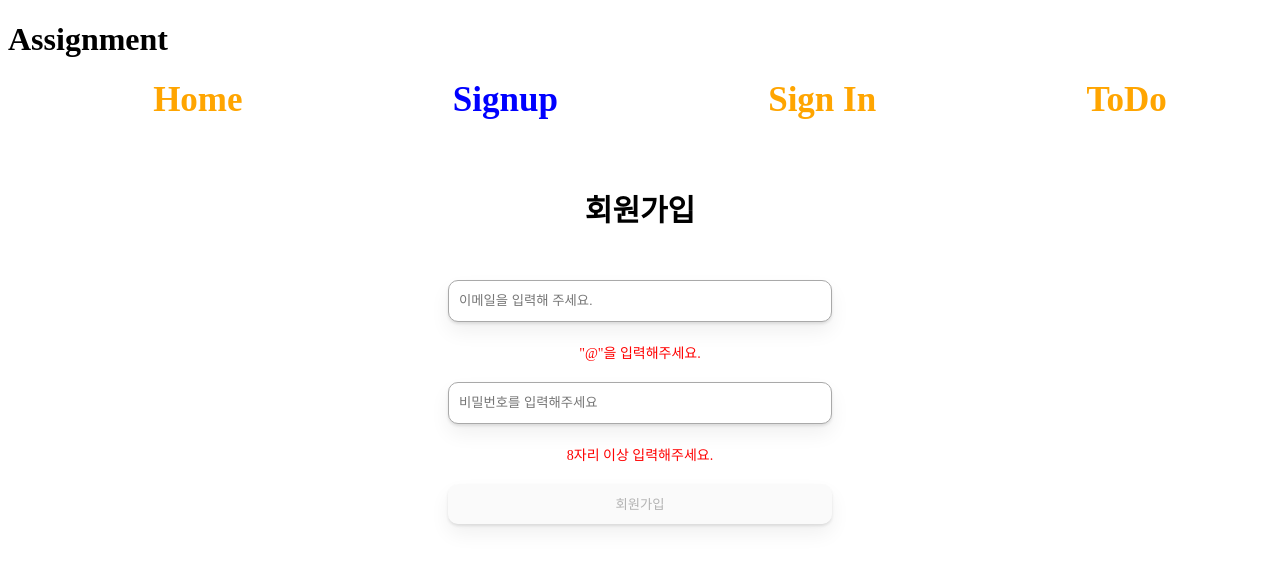
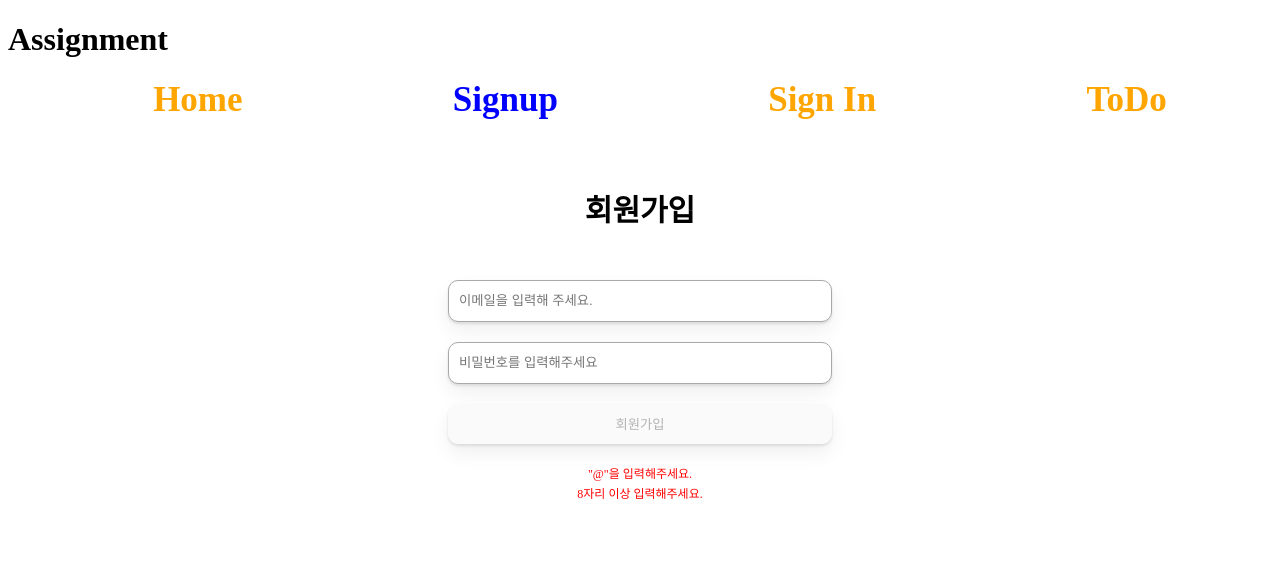
Before and after one commit to seovee/wanted-pre-onboarding-frontend, a React (Create React App) app: page /signup in a window 1280 px wide. Shown: the top 566 px of the page. Built offline with nearby package versions, Linux system fonts and the light colour scheme.

Commit message:
회원가입 페이지 CSS 수정

```diff
--- a/src/components/Button.jsx
+++ b/src/components/Button.jsx
@@ -16,7 +16,7 @@ function Button({ title, disabled }) {
         <ButtonComponent>{title}</ButtonComponent>
       ) : (
         <ButtonComponent disabled={!disabled} style={{ cursor: "not-allowed" }}>
-          회원가입
+          {title}
         </ButtonComponent>
       )}
     </>
--- a/src/screens/Signup.jsx
+++ b/src/screens/Signup.jsx
@@ -1,7 +1,8 @@
 import { styled } from "styled-components";
 import Container from "../components/Container";
 import Button from "../components/Button";
-import { useCallback, useState } from "react";
+import { useState } from "react";
+import { useNavigate } from "react-router-dom";
 
 const SignupTitle = styled.h1`
   font-size: 30px;
@@ -24,9 +25,15 @@ const SignupInput = styled.input`
   box-shadow: 0 2px 3px rgba(0, 0, 0, 0.1), 0 10px 20px rgba(0, 0, 0, 0.06);
 `;
 
+const SignupAlertContainer = styled.div`
+  margin-top: 20px;
+  display: flex;
+  flex-direction: column;
+`;
+
 const SignupAlert = styled.p`
   text-align: center;
-  font-size: 14px;
+  font-size: 12px;
   color: red;
   margin: 0;
   padding: 0;
@@ -37,6 +44,7 @@ const SignupAlert = styled.p`
 function Signup() {
   const [email, setEmail] = useState("");
   const [password, setPassword] = useState("");
+  const navigate = useNavigate();
 
   const onChangeEmail = (e) => {
     const emailValue = e.target.value;
@@ -51,32 +59,36 @@ function Signup() {
   const isValidEmail = email.includes("@");
   const isValidPassword = password.length > 7;
   const buttonActive = isValidEmail && isValidPassword === true;
-  console.log(buttonActive);
+
+  const SignSubmit = async (e) => {
+    e.preventDefault();
+    navigate("/signin");
+  };
 
   return (
     <Container>
       <SignupTitle>회원가입</SignupTitle>
-      <SignupForm>
+      <SignupForm onSubmit={SignSubmit}>
         <SignupInput
           type="email"
-          aria-label="이메일"
           name="email"
           placeholder="이메일을 입력해 주세요."
           onChange={onChangeEmail}
         />
-        {!isValidEmail ? <SignupAlert>"@"을 입력해주세요.</SignupAlert> : null}
         <SignupInput
           type="password"
-          aria-label="비밀번호"
           name="password"
           placeholder="비밀번호를 입력해주세요"
           onChange={onChangePassword}
         />
+        <Button title="회원가입" disabled={buttonActive} />
+      </SignupForm>
+      <SignupAlertContainer>
+        {!isValidEmail ? <SignupAlert>"@"을 입력해주세요.</SignupAlert> : null}
         {!isValidPassword ? (
           <SignupAlert>8자리 이상 입력해주세요.</SignupAlert>
         ) : null}
-        <Button title="회원가입" disabled={buttonActive} />
-      </SignupForm>
+      </SignupAlertContainer>
     </Container>
   );
 }
```
